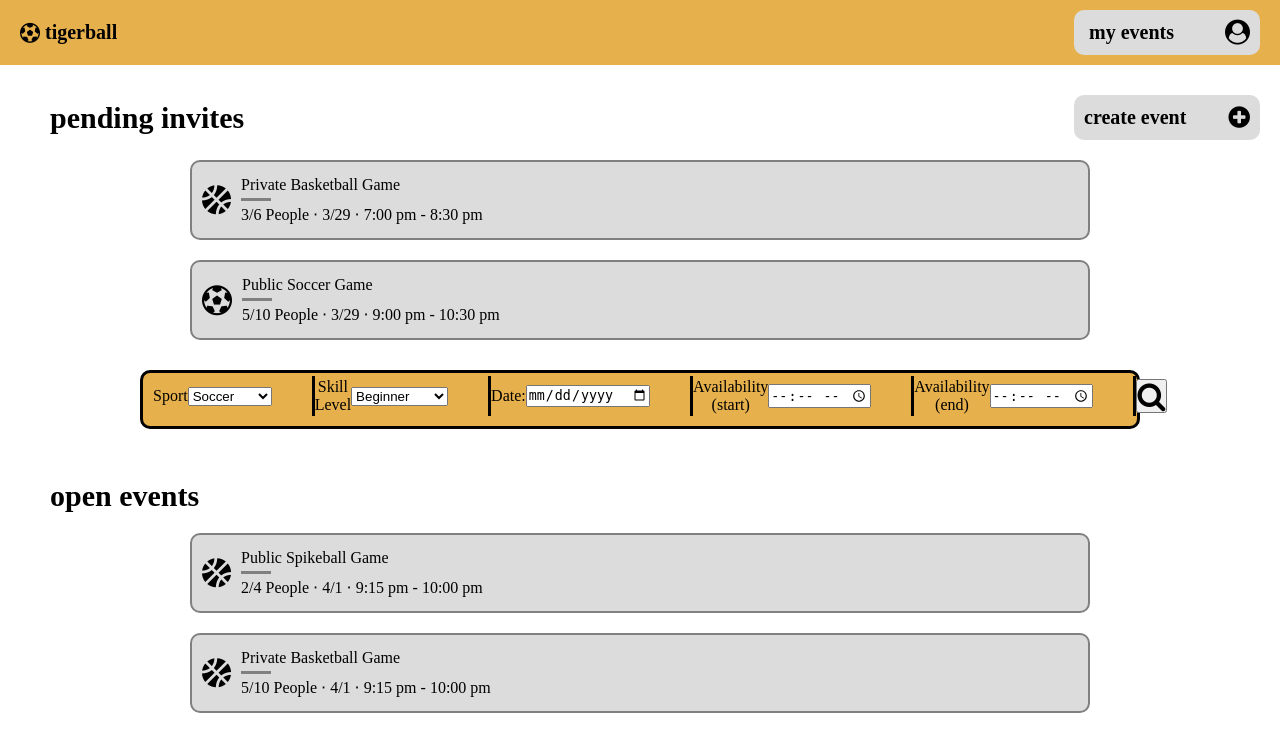
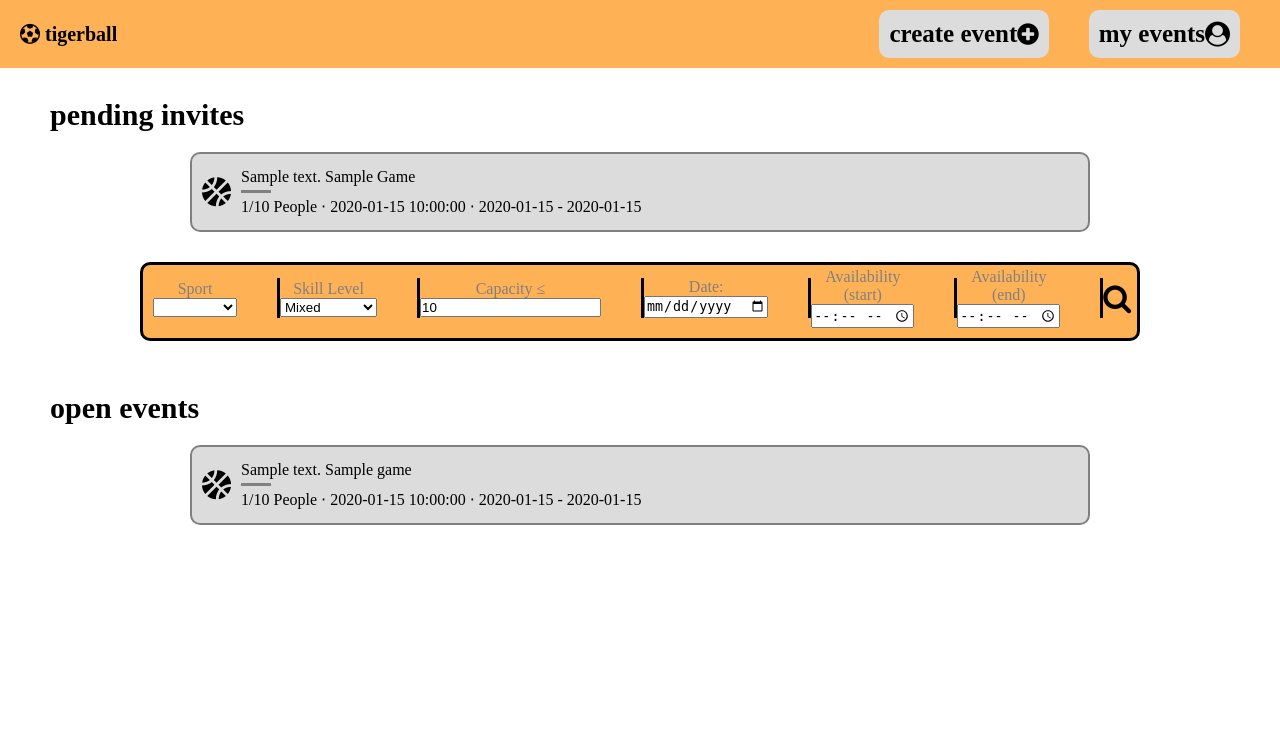
Before and after one commit to nikhil-a0/TigerBall, a Flask app: template templates/index-1.html in a window 1280 px wide. Shown: the top 752 px of the page. Run offline with Flask 2, Linux system fonts and the light colour scheme; the template is opened without the code that fills it: most values are stand-ins (such as "Sample title", 1, 10 or a date in 2020); some libraries are stand-ins or nearby versions.

Commit message:
nikhil's frontend

```diff
--- a/app.py
+++ b/app.py
@@ -16,7 +16,7 @@ app = Flask(__name__, template_folder='templates')
 
 app.secret_key = APP_SECRET_KEY
 
-USERNAME_ = 'normal'
+USERNAME_ = 'chad'
 import auth
 
 #-----------------------------------------------------------------------
@@ -35,19 +35,7 @@ def index():
     # Pending Events
 
     pending_events = search_pending_event(username)
-    if request.method == 'POST':
-        initializer_array = [request.form.get('sport_c'),
-                            request.form.get('location_c'),
-                            request.form.get('date_c'),
-                            request.form.get('start_time_c'),
-                            request.form.get('end_time_c'),
-                            request.form.get('visibility_c'),
-                            username,
-                            request.form.get('capacity_c'),
-                            request.form.get('skill_level_c')]
-
-        create_event(initializer_array)
-        query_data = ['','','','','','','']
+    query_data = ['','','','','','','']
 
     if request.method == 'GET':
         query_data = [request.args.get('sport_f'),
@@ -61,13 +49,43 @@ def index():
                 query_data[i] = ''
 
     print("after get")
+    print(pending_events)
     events = search_event(query_data)
-    html = render_template('index.html', username = username, pending_events = pending_events, events = events)
+    html = render_template('index-1.html', username = username, pending_events = pending_events, events = events)
     response = make_response(html)
 
     return response
 
 #-----------------------------------------------------------------------
+@app.route('/create', methods=['GET','POST'])
+def create():
+    if USERNAME_ == 'normal':
+        username = auth.authenticate().strip()
+    else:
+        username = USERNAME_
+
+    if request.method == 'POST':
+        initializer_array = [request.form.get('sport_c'),
+                            request.form.get('location_c'),
+                            request.form.get('date_c'),
+                            request.form.get('start_time_c'),
+                            request.form.get('end_time_c'),
+                            request.form.get('visibility_c'),
+                            username,
+                            request.form.get('capacity_c'),
+                            request.form.get('skill_level_c')]
+        print(initializer_array)
+        create_event(initializer_array)
+        return redirect(url_for('my_events'))
+
+
+    html = render_template('create.html', username = username)
+    response = make_response(html)
+
+    return response
+
+
+
 
 @app.route('/register', methods=['GET','POST'])
 def register():
@@ -125,7 +143,7 @@ def event_details():
         return redirect(url_for('index'))
 
     details = get_details(event_id)
-    html = render_template('eventdetails.html', details = details, event_id = event_id, username = username)
+    html = render_template('eventdetails-1.html', details = details, event_id = event_id, username = username)
     response = make_response(html)
     return response
 
@@ -162,7 +180,7 @@ def my_events():
     print("PAST IF")
 
 
-    html = render_template('event.html', status=status, username=username, events=events)
+    html = render_template('myevents.html', status=status, username=username, events=events)
     print("BEFORE MAKING RESPONSE")
     response = make_response(html)
     return response
--- a/db.py
+++ b/db.py
@@ -174,6 +174,7 @@ def search_pending_event(username):
         session = Session()
 
         pendingEvents = (session.query(Events).join(EventsParticipants, Events.event_id == EventsParticipants.event_id).
+            filter(EventsParticipants.participant_id == username).
             filter(EventsParticipants.participant_status == "no response").
             filter(Events.organizer != username).all())
 
--- a/static/main.css
+++ b/static/main.css
@@ -24,44 +24,34 @@ header aside p:nth-of-type(1) {
     padding-left: 5px;
 }
 
-header aside:nth-of-type(2) {
-    width: 15%;
+header section aside {
     padding: 10px;
     background-color: gainsboro;
     justify-content: space-between;
     border-radius: 10px;
+    margin: 0 20px;
 }
 
-header aside:nth-of-type(2) i, .main-head aside i {
+header section aside p {
+    padding-right: 10px;
+}
+
+header section aside, .events div i {
     font-size: 25px;
+}
+
+header section {
+    display: flex;
 }
 
 main {
     margin: 30px 20px;
 }
 
-.main-head {
-    display: flex;
-    justify-content: space-between;
-    align-items: center;
-}
-
 h2 {
     font-weight: bold;
     font-size: 30px;
     padding-left: 30px;
-}
-
-.main-head aside {
-    width: 15%;
-    padding: 10px;
-    background-color: gainsboro;
-    justify-content: space-between;
-    border-radius: 10px;
-    display: flex;
-    align-items: center;
-    font-size: 20px;
-    font-weight: bold;
 }
 
 .main-content {
@@ -107,17 +97,23 @@ h2 {
     text-align: center;
 }
 
-.main-container span {
-    color: gray;
-}
-
 .main-container i {
     font-size: 30px;
 }
 
-.main-container div {
+.main-inner {
     display: flex;
     align-items: center;
+}
+
+.main-inner div label {
+    color: gray;
+}
+
+.searchButton {
+    border: 0;
+    background: none;
+    cursor: pointer;
 }
 
 .line2 {
--- a/static/pend.css
+++ b/static/pend.css
@@ -4,8 +4,13 @@
     box-sizing: border-box;
 }
 
+a {
+    color: black;
+    text-decoration: none;
+}
+
 header {
-    background-color: rgb(230, 176, 76);
+    background-color: rgb(255, 177, 85);
     color: black;
     display: flex;
     justify-content: space-between;
@@ -92,7 +97,7 @@ h2 {
     align-items: center;
     border: 3px solid black;
     border-radius: 10px;
-    background-color: rgb(230, 176, 76);
+    background-color: rgb(255, 177, 85);
     padding:3px 10px 10px 10px;
     text-align: center;
 }
@@ -217,13 +222,13 @@ h2 {
     grid-template-columns: 33% 34% 33%;
     justify-content: space-between;
     align-items: center;
-    background-color: rgb(230, 176, 76);
+    background-color: rgb(255, 177, 85);
     text-align: center;
 }
 
 .events button {
     outline: 0;
-    background-color: rgb(230, 176, 76);
+    background-color: rgb(255, 177, 85);
     font-size: 25px;
     border: 1px solid black;
     padding: 10px 20px;
@@ -236,14 +241,14 @@ h2 {
     padding: 10px;
     border: 1px solid black;
     border-radius: 10px;
-    background-color: rgb(230, 176, 76);
+    background-color: rgb(255, 177, 85);
     cursor: pointer;
     text-align: center;
 }
 
 .box-button button {
     border: 0;
-    background-color: rgb(230, 176, 76);
+    background-color: rgb(255, 177, 85);
 }
 
 .add {
--- a/templates/index-1.html
+++ b/templates/index-1.html
@@ -4,63 +4,60 @@
     <meta charset="UTF-8">
     <meta http-equiv="X-UA-Compatible" content="IE=edge">
     <meta name="viewport" content="width=device-width, initial-scale=1.0">
-    <link rel="stylesheet" href="./main.css" type="text/css">
+    <link rel="stylesheet" href="{{ url_for('static', filename='pend.css') }}" type="text/css">
     <link href="https://cdnjs.cloudflare.com/ajax/libs/font-awesome/5.13.0/css/all.min.css" rel="stylesheet">
     <link rel="stylesheet" href="https://cdnjs.cloudflare.com/ajax/libs/font-awesome/4.7.0/css/font-awesome.min.css" integrity="sha256-eZrrJcwDc/3uDhsdt61sL2oOBY362qM3lon1gyExkL0=" crossorigin="anonymous" />
     <title>Document</title>
 </head>
 <body>
     <header>
+        <a href="index">
             <aside>
                 <i class="fa fa-futbol-o" aria-hidden="true"></i>
                 <p>tigerball</p>
             </aside>
+        </a>
 
+        <section>
             <aside>
-            <p>my events</p>
+                <a href="create">create event </a>
+                <i class="fa fa-plus-circle" aria-hidden="true"></i>
+            </aside>
+            <aside>
+                <a href="myevents">my events </a>
                 <i class="fa fa-user-circle" aria-hidden="true"></i>
             </aside>
+        </section>
     </header>
 
     <main>
-        <div class="main-head">
         <h2>pending invites</h2>
 
-            <aside>
-                <p>create event</p>
-                <i class="fa fa-plus-circle" aria-hidden="true"></i>
-            </aside>
-        </div>
-
-        <!-- PENDING INVITES JINJA TEMPLATES -->
-
+        {% for pending_event in pending_events: %}
+        <a href="eventdetails?event_id={{pending_event.get_event_id()}}">
             <div class="main-content">
                 <i class="fas fa-basketball-ball"></i>
                 <div>
-                <p>Private Basketball Game</p>
+                    <p>{{pending_event.get_visibility()}} {{pending_event.get_sport()}} Game</p>
                     <div class="line"></div>
-                <p>3/6 People &#8901; 3/29 &#8901; 7:00 pm - 8:30 pm</p>
+                    <p>{{pending_event.get_participant_count()}}/{{pending_event.get_capacity()}} People &#8901; {{pending_event.get_date()}} &#8901; {{pending_event.get_starttime()}} - {{pending_event.get_endtime()}}</p>
                 </div>
             </div>
+        </a>
 
-        <div class="main-content">
-            <i class="fa fa-futbol-o" aria-hidden="true"></i>
-            <div>
-                <p>Public Soccer Game</p>
-                <div class="line"></div>
-                <p>5/10 People &#8901; 3/29 &#8901; 9:00 pm - 10:30 pm</p>
-            </div>
-        </div>
+        {% endfor %}
 
+        <!-- FILTER OPEN EVENTS -->
+        <form action="index" method="get">
             <div class="main-container">
                 <div class="main-inner">
                     <div>
-                    <label for="sports">Sport</label><br>
-                    <select name="sports" id="sports">
+                        <label for="sport_f">Sport</label><br>
+                        <select name="sport_f" id="sport_f">
+                            <option value=""></option>
+                            <option value="basketball">Basketball</option>
                             <option value="soccer">Soccer</option>
-                        <option value="baseball">Baseball</option>
-                        <option value="basketball">Basketball</option>
-                        <option value="football">Football</option>
+                            <option value="spikeball">Spikeball</option>
                         </select>
                     </div>
                     <div class="line2"></div>
@@ -68,11 +65,12 @@
 
                     <div class="main-inner">
                         <div>
-                        <label for="skill">Skill Level</label><br>
-                        <select name="skill" id="skill">
-                            <option value="begin">Beginner</option>
-                            <option value="advance">Advanced</option>
+                            <label for="skill_level_f">Skill Level</label><br>
+                            <select name="skill_level_f" id="skill_level_f">
+                                <option value="no preference">Mixed</option>
+                                <option value="beginner">Beginner</option>
                                 <option value="intermediate">Intermediate</option>
+                                <option value="advanced">Advanced</option>
                             </select>
                         </div>
                     <div class="line2"></div>
@@ -80,24 +78,32 @@
 
                 <div class="main-inner">
                     <div>
-                    <label for="date">Date:</label><br>
-                    <input type="date" id="date" name="date">
+                        <label for="capacity_f">Capacity &#8804;</label><br>
+                        <input type="number" id="capacity_f" name="capacity_f" value="{{capacity_f}}">
                     </div>
                     <div class="line2"></div>
                 </div>
 
                 <div class="main-inner">
                     <div>
-                    <label for="start">Availability (start)</label><br>
-                    <input type="time" id="start" name="start">
+                        <label for="date">Date:</label><br>
+                        <input type="date" id="date_f" name="date_f" value="{{date_f}}">
                     </div>
                     <div class="line2"></div>
                 </div>
 
                 <div class="main-inner">
                     <div>
-                    <label for="end">Availability (end)</label><br>
-                    <input type="time" id="end" name="end">
+                        <label for="start_time_f">Availability (start)</label><br>
+                        <input type="time" id="start_time_f" name="start_time_f" value="{{start_time_f}}">
+                    </div>
+                    <div class="line2"></div>
+                </div>
+
+                <div class="main-inner">
+                    <div>
+                        <label for="end_time_f">Availability (end)</label><br>
+                        <input type="time" id="end_time_f" name="end_time_f" value="{{end_time_f}}">
                     </div>
                     <div class="line2"></div>
                 </div>
@@ -108,26 +114,29 @@
                 </button>
                 </div>
             </div>
+        </form>
+
 
         <h2>open events</h2>
 
+    {% for event in events: %}
+        {% if event.get_organizer() == username %}
+        <a href="eventupdate?event_id={{event.get_event_id()}}">
+        {% else %}
+        <a href="eventdetails?event_id={{event.get_event_id()}}">
+     {% endif %}
             <div class="main-content">
                 <i class="fas fa-basketball-ball"></i>
                 <div>
-                <p>Public Spikeball Game</p>
+                    <p>{{event.get_visibility()}} {{event.get_sport()}} game</p>
                     <div class="line"></div>
-                <p>2/4 People &#8901; 4/1 &#8901; 9:15 pm - 10:00 pm</p>
+                    <p>{{event.get_participant_count()}}/{{event.get_capacity()}} People &#8901; {{event.get_date()}} &#8901; {{event.get_starttime()}} - {{event.get_endtime()}}</p>
                 </div>
             </div>
+        </a>
+        {% endfor %}
 
-        <div class="main-content">
-            <i class="fas fa-basketball-ball"></i>
-            <div>
-                <p>Private Basketball Game</p>
-                <div class="line"></div>
-                <p>5/10 People &#8901; 4/1 &#8901; 9:15 pm - 10:00 pm</p>
-            </div>
-        </div>
     </main>
+
 </body>
 </html>
```
Also changed, not shown: other parts of static/main.css (+130 -0 lines), templates/create.html (added, +102 -0 lines), templates/eventdetails-1.html (added, +134 -0 lines), templates/evendetails-1.css (added). Lines whose indentation alone changed are shown as unchanged.
